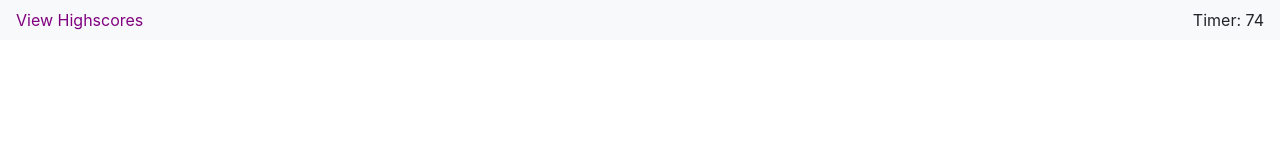
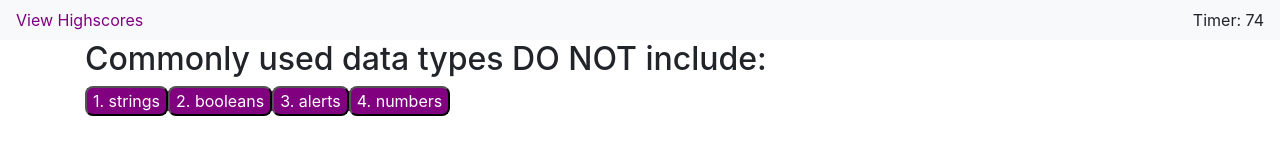
Before and after one commit to hollyisaredhead/CodingQuizChallenge, a plain HTML site: page index.html in a window 1280 px wide. Both pictures are taken after a click on the button "Start Quiz". Drawn offline with nearby package versions, Linux system fonts and the light colour scheme.

Commit message:
updates to js

```diff
--- a/script2.js
+++ b/script2.js
@@ -1,10 +1,10 @@
-var currentQuestionIndex = 0;
+var currentQuestionsIndex = 0;
 
 var questionsEl = document.getElementById("questions");
 var start = document.getElementById("startBtn")
 var optionsEl = document.getElementById("options")
 var submitEl = document.getElementById("submit")
-
+var choicesEl = document.getElementById("choices")
 
 function beginQuiz() {
     var startPageEl = document.getElementById("startPage");
@@ -27,13 +27,9 @@ function beginQuiz() {
     });
 
     getQuestions();
-}
-
-function getQuestions(){
-
 };
 
-function getQuestion() {
+function getQuestions() {
 
     var currentQuestions = questions[currentQuestionsIndex];
 
@@ -61,5 +57,15 @@ function getQuestion() {
     });
 }
 
+function questionClick() {
+    if (this.value !== [currentQuestionsIndex].answer);
+    time -= 15;
+
+    if (timer < 0) {
+        timer = 0;
+    }
+
+}
+
 //will begin quiz
 start.onclick = beginQuiz;
--- a/style.css
+++ b/style.css
@@ -10,3 +10,10 @@
 .hide{
     display: none;
 }
+
+.choices{
+    display: inline;
+    background-color: purple;
+    color: white;
+    border-radius: 8px;
+}
```
